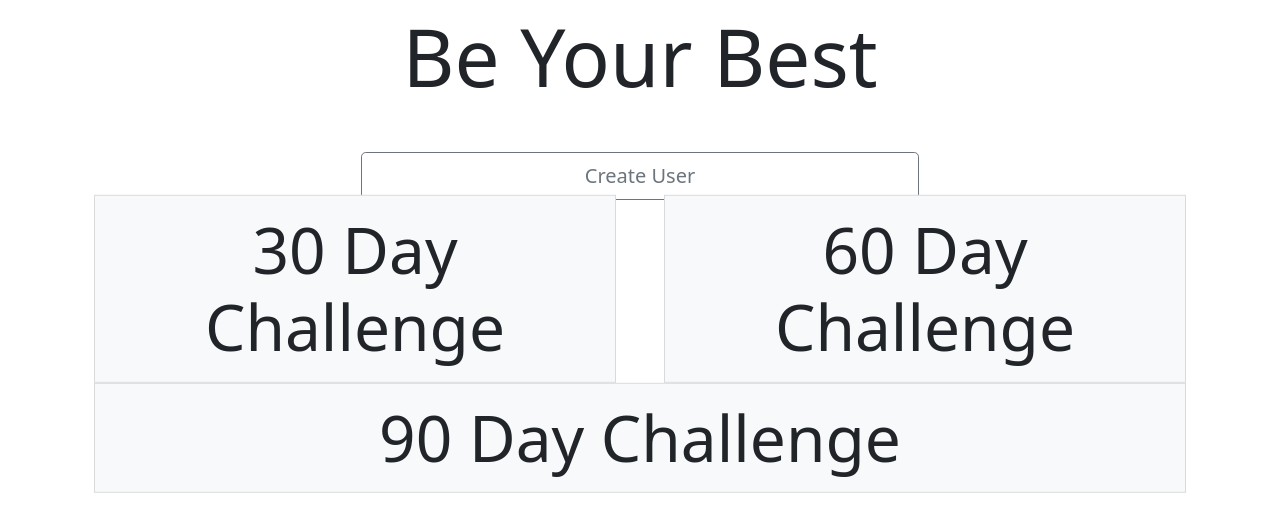
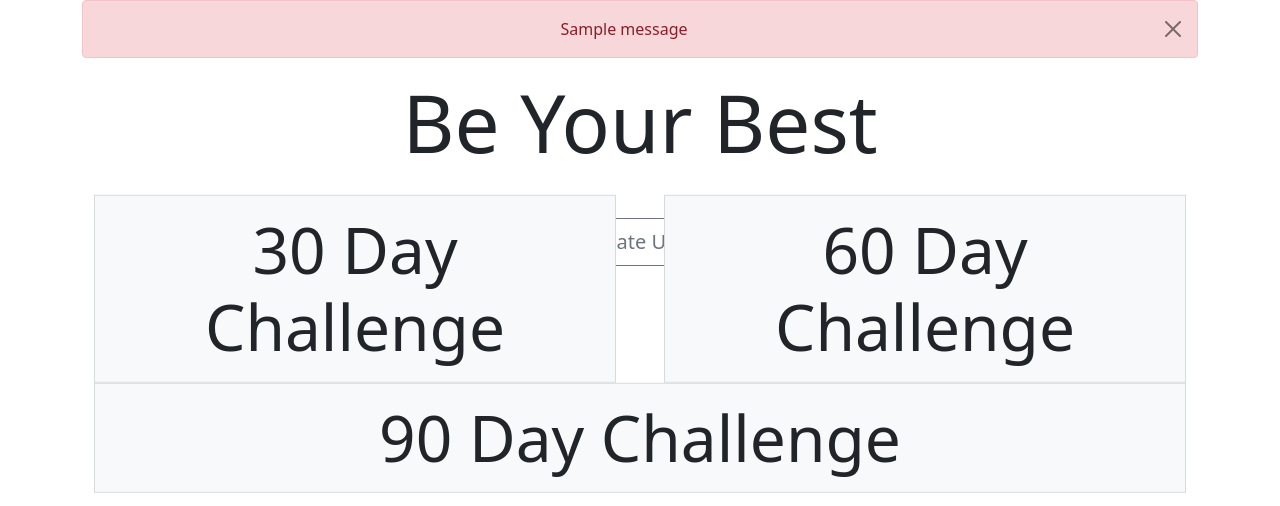
Before and after one commit to Kcruz24/BeYourBest, a Flask app: page / in a window 1280 px wide. Shown: the part 56-562 px from the top of the page. Run offline with Flask 2, Linux system fonts and the light colour scheme; one stand-in notice (Sample message) is shown.

Commit message:
Add Flash body with jinja to layout.html

```diff
--- a/frontend/templates/layouts/layout.html
+++ b/frontend/templates/layouts/layout.html
@@ -32,6 +32,21 @@
     </nav>
 
 
+    {% with messages = get_flashed_messages() %}
+        {% if messages %}
+            {% for message in messages %}
+                <div class="container">
+                    <div class="alert alert-danger alert-dismissible fade show text-center"
+                         role="alert">
+                        {{ message }}
+                        <button type="button" class="btn-close"
+                                data-bs-dismiss="alert"
+                                aria-label="Close"></button>
+                    </div>
+                </div>
+            {% endfor %}
+        {% endif %}
+    {% endwith %}
     {% block content %}{% endblock %}
 
 
```
